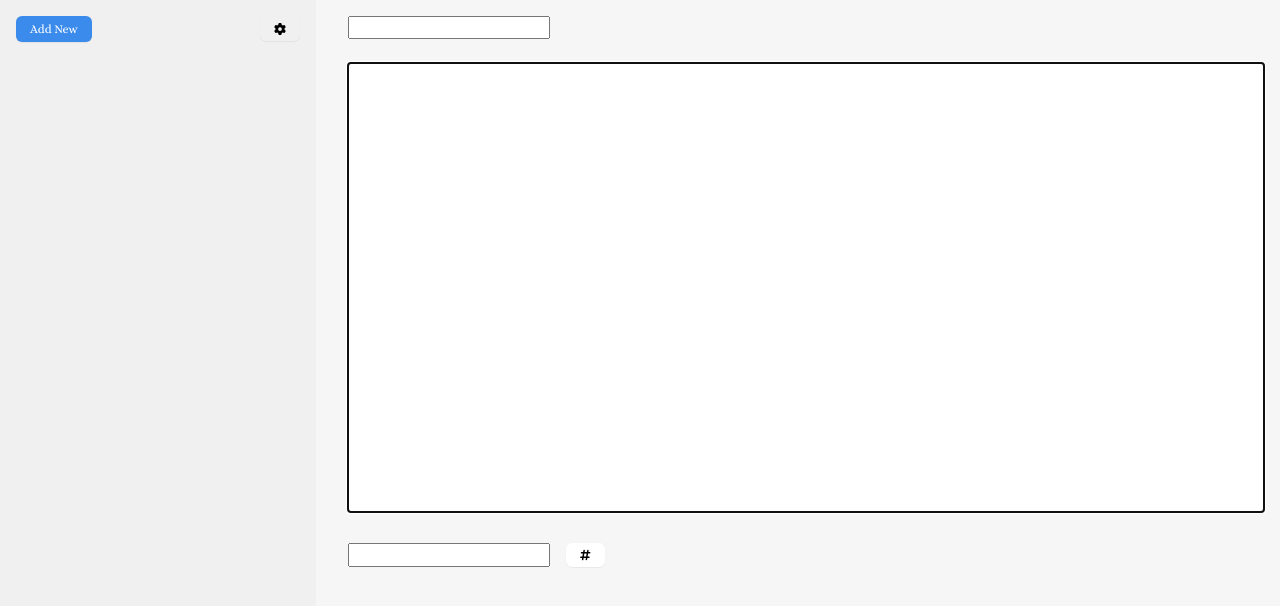
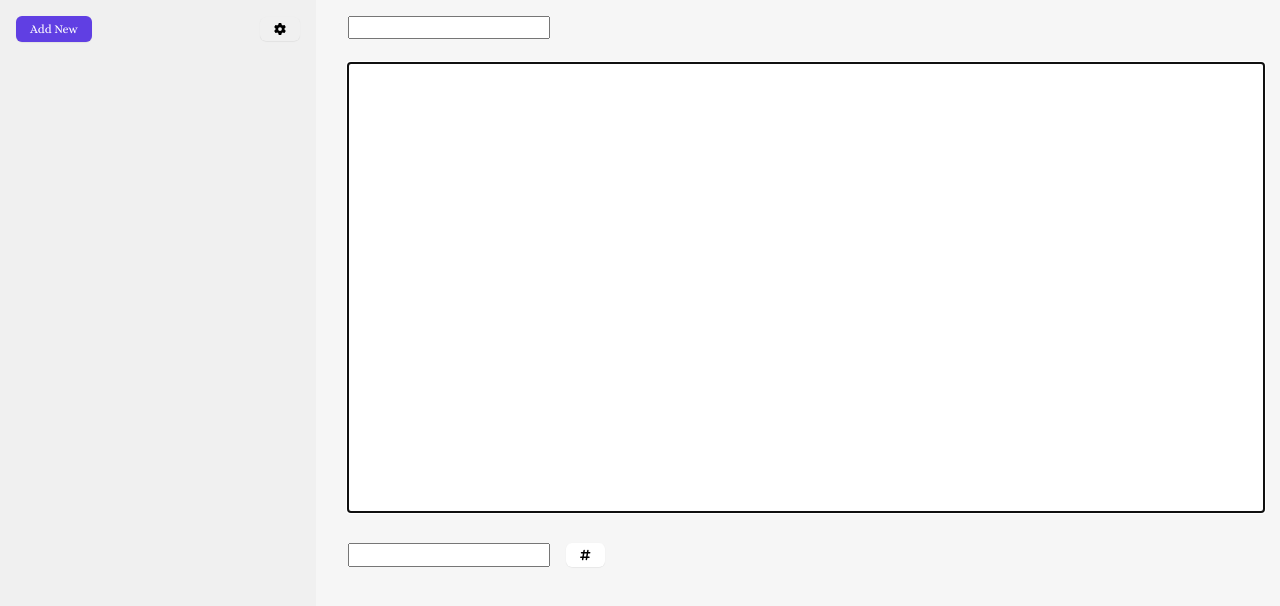
Before and after one commit to vukolovanton/adventure-log, a Vue app: page /#/editor/1 in a window 1280 px wide. Shown: the top 606 px of the page. Built offline with nearby package versions, Linux system fonts and the light colour scheme.

Commit message:
Color update

```diff
--- a/src/styles.css
+++ b/src/styles.css
@@ -19,11 +19,14 @@
   --accent-color: bisque;
   --big-gap: 1.5rem;
   --padding-inner: 1rem;
-  --text-color: #0f0f0f;
+  --text-color: ##292929;
   --background-color: #f6f6f6;
   --alt-background-color: #f0f0f0;
   --alt-text-color: white;
   --font-size: 16px;
+  --blue-color: #603FE3;
+  --yellow-color: #FFCD4D;
+  --red-color: #EC5555;
 }
 
 * {
--- a/src/styles/button.css
+++ b/src/styles/button.css
@@ -24,7 +24,7 @@ button:hover {
 }
 
 .delete {
-    background: #ed5e42;
+    background: var(--red-color);
     box-shadow: 0px 3px 5px rgba(0, 0, 0, 0.1);
     opacity: 0.2;
 }
@@ -34,15 +34,10 @@ button:hover {
     transition: opacity ease 0.2s;
 }
 
-.save {
-    background: #6acc81;
-    box-shadow: 0px 3px 5px rgba(0, 0, 0, 0.1);
-}
-
 .settings {
     background: none;
 }
 
 .main {
-    background: #3b8bed;
+    background: var(--blue-color);
 }
```
